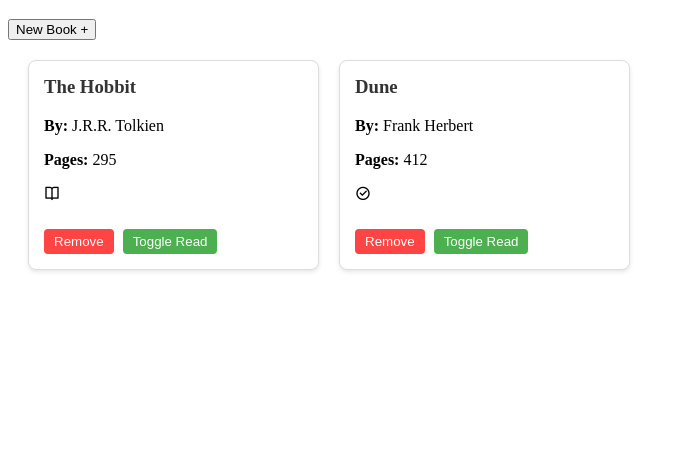
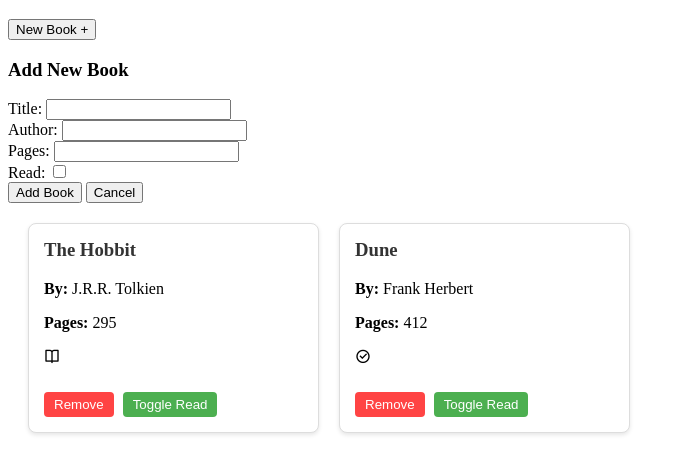
Before and after one commit to kosko-mj/library-project, a plain HTML site: page index.html in a window 1280 px wide. Both pictures are taken after a click on the button "New Book +". Shown: the part 61-534 px from the top of the page, without its empty margins (0-685 px from the left). Drawn offline with nearby package versions, Linux system fonts and the light colour scheme.

Commit message:
feat(form): Add toggleable form for new books

```diff
--- a/index.html
+++ b/index.html
@@ -16,6 +16,36 @@
     <!-- Add Button -->
     <button id="new-book-btn">New Book +</button>
 
+    <!-- Mew Book Form -->
+    <div id="book-form-container" style="display: none;">
+        <form id="book-form">
+            <h3>Add New Book</h3>
+
+            <div>
+                <label for="title">Title:</label>
+                <input type="text" id="title" name="title" required>
+            </div>
+
+            <div>
+                <label for="author">Author:</label>
+                <input type="text" id="author" name="author" required>
+            </div>
+
+            <div>
+                <label for="pages">Pages:</label>
+                <input type="number" id="pages" name="pages" required>
+            </div>
+
+            <div>
+            <label for="read">Read:</label>
+            <input type="checkbox" id="read" name="read">
+            </div>
+
+            <button type="submit">Add Book</button>
+            <button type="button" id="cancel-form">Cancel</button>
+        </form>
+    </div>
+
     <!-- Book Container -->
      <div id="library-container" class="book-grid"></div>
 
--- a/script.js
+++ b/script.js
@@ -87,3 +87,18 @@ addBookToLibrary("The Hobbit", "J.R.R. Tolkien", 295, false);
 addBookToLibrary("Dune", "Frank Herbert", 412, true);
 
 console.log(myLibrary);
+
+// Get Button/Form Container
+const newBookBtn = document.getElementById('new-book-btn');
+const formContainer = document.getElementById('book-form-container');
+const cancelBtn = document.getElementById('cancel-form');
+
+// Show form on NEW Book click
+newBookBtn.addEventListener('click', () => {
+    formContainer.style.display = 'block';
+});
+
+// Hide form on Cancel click
+cancelBtn.addEventListener('click', () => {
+    formContainer.style.display = 'none';
+});
```
